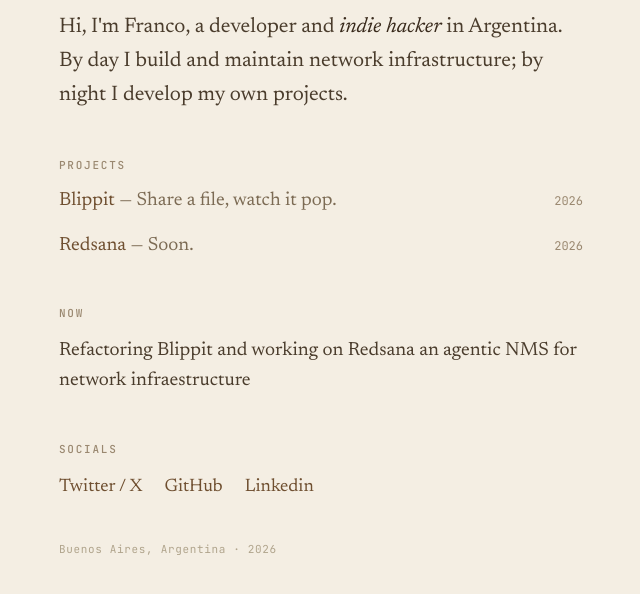
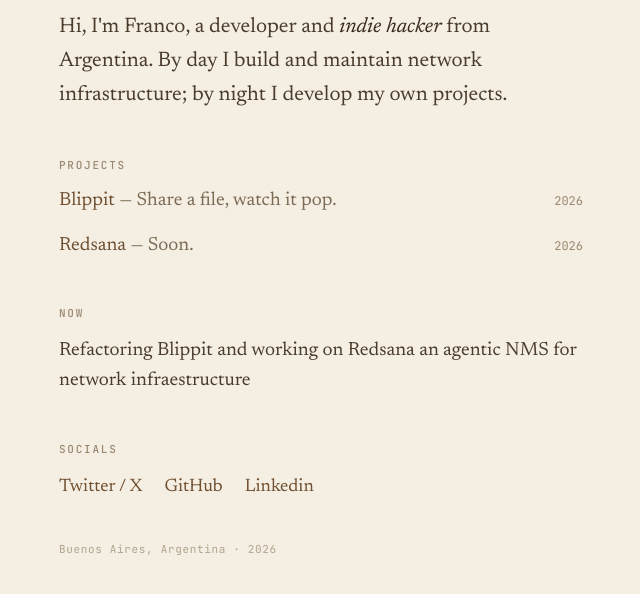
Before and after one commit to FrancoBenitez23/PersonalPage, a website: page index.html in a window 1280 px wide. Shown: the part 160-754 px from the top of the page, without its empty margins (319-959 px from the left). Drawn offline with Linux system fonts and the light colour scheme.

Commit message:
in to from

```diff
--- a/index.html
+++ b/index.html
@@ -17,7 +17,7 @@
 
     <header class="reveal">
       <h1>Franco Benitez</h1>
-      <p class="intro">Hi, I'm Franco, a developer and <em> indie hacker</em> in Argentina. By day I build and maintain network infrastructure; by night I develop my own projects.</p>
+      <p class="intro">Hi, I'm Franco, a developer and <em> indie hacker</em> from Argentina. By day I build and maintain network infrastructure; by night I develop my own projects.</p>
     </header>
 
     <section class="reveal">
```
